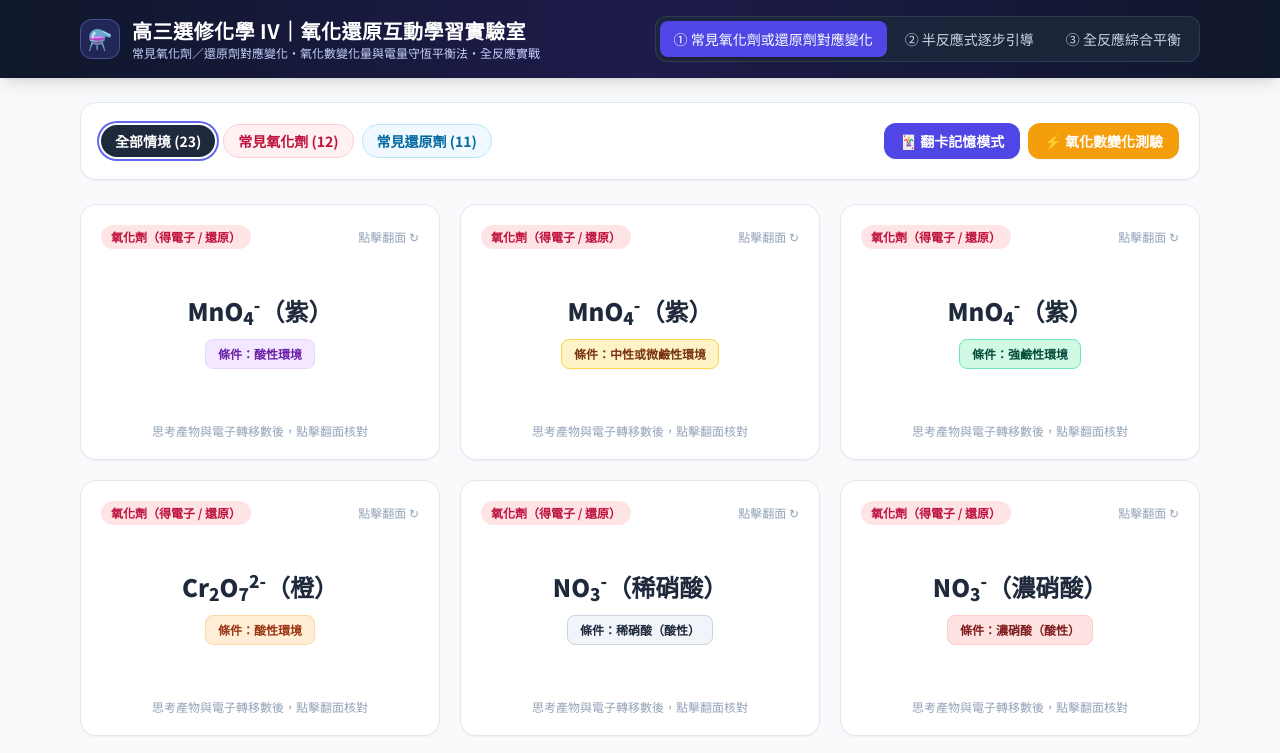
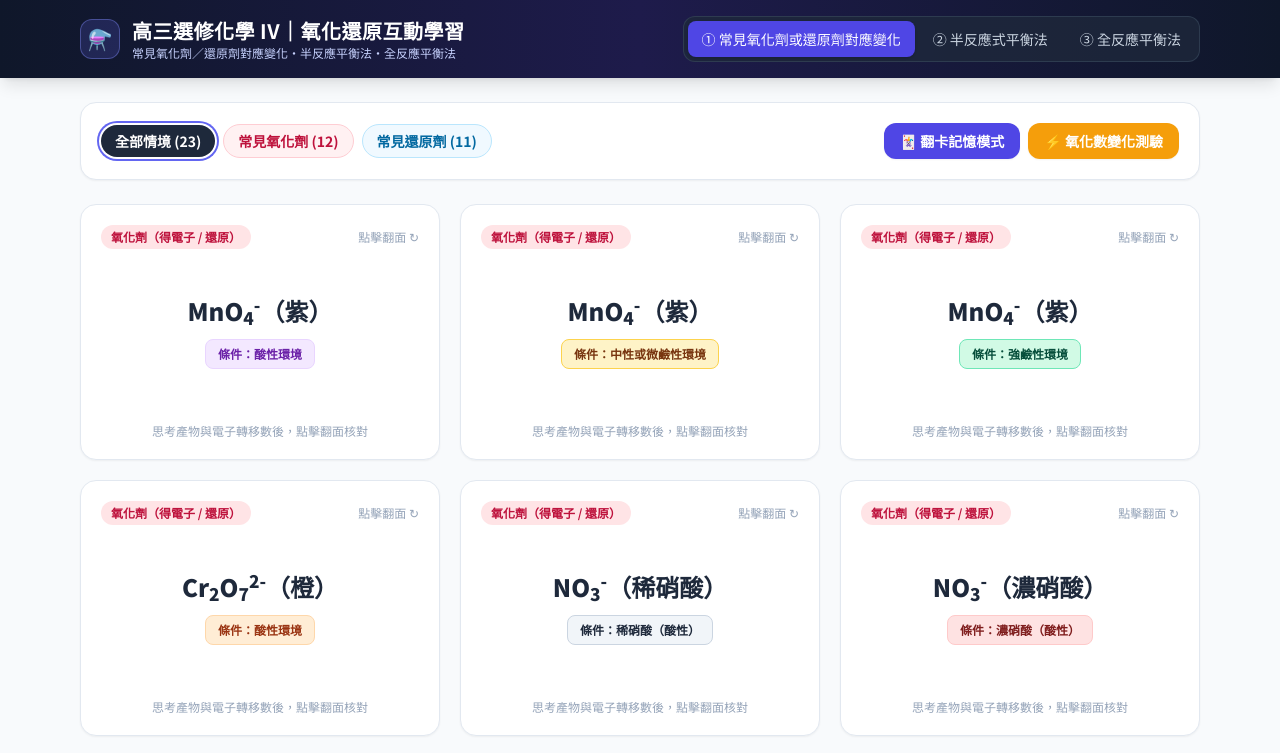
Before and after one commit to ChemMiley/redox, a plain HTML site: page index.html in a window 1280 px wide. Shown: the top 753 px of the page. Drawn offline with nearby package versions, Linux system fonts and the light colour scheme.

Commit message:
Update index.html

```diff
--- a/index.html
+++ b/index.html
@@ -3,7 +3,7 @@
 <head>
   <meta charset="UTF-8" />
   <meta name="viewport" content="width=device-width, initial-scale=1.0" />
-  <title>高三選修化學 IV｜氧化還原互動學習實驗室</title>
+  <title>高三選修化學 IV｜氧化還原互動學習</title>
   <script src="https://cdn.tailwindcss.com"></script>
   <style>
     @import url('https://fonts.googleapis.com/css2?family=Noto+Sans+TC:wght@400;500;700;900&display=swap');
@@ -54,8 +54,8 @@
           ⚗️
         </div>
         <div>
-          <h1 class="text-lg md:text-xl font-bold tracking-wide">高三選修化學 IV｜氧化還原互動學習實驗室</h1>
-          <p class="text-xs text-indigo-200">常見氧化劑／還原劑對應變化・氧化數變化量與電量守恆平衡法・全反應實戰</p>
+          <h1 class="text-lg md:text-xl font-bold tracking-wide">高三選修化學 IV｜氧化還原互動學習</h1>
+          <p class="text-xs text-indigo-200">常見氧化劑／還原劑對應變化・半反應平衡法・全反應平衡法 </p>
         </div>
       </div>
 
@@ -65,10 +65,10 @@
           ① 常見氧化劑或還原劑對應變化
         </button>
         <button onclick="switchTab(2)" id="tab-btn-2" class="tab-btn px-3.5 py-2 rounded-lg text-sm font-medium transition-all text-slate-300 hover:text-white">
-          ② 半反應式逐步引導
+          ② 半反應式平衡法
         </button>
         <button onclick="switchTab(3)" id="tab-btn-3" class="tab-btn px-3.5 py-2 rounded-lg text-sm font-medium transition-all text-slate-300 hover:text-white">
-          ③ 全反應綜合平衡
+          ③ 全反應平衡法
         </button>
       </nav>
     </div>
```
